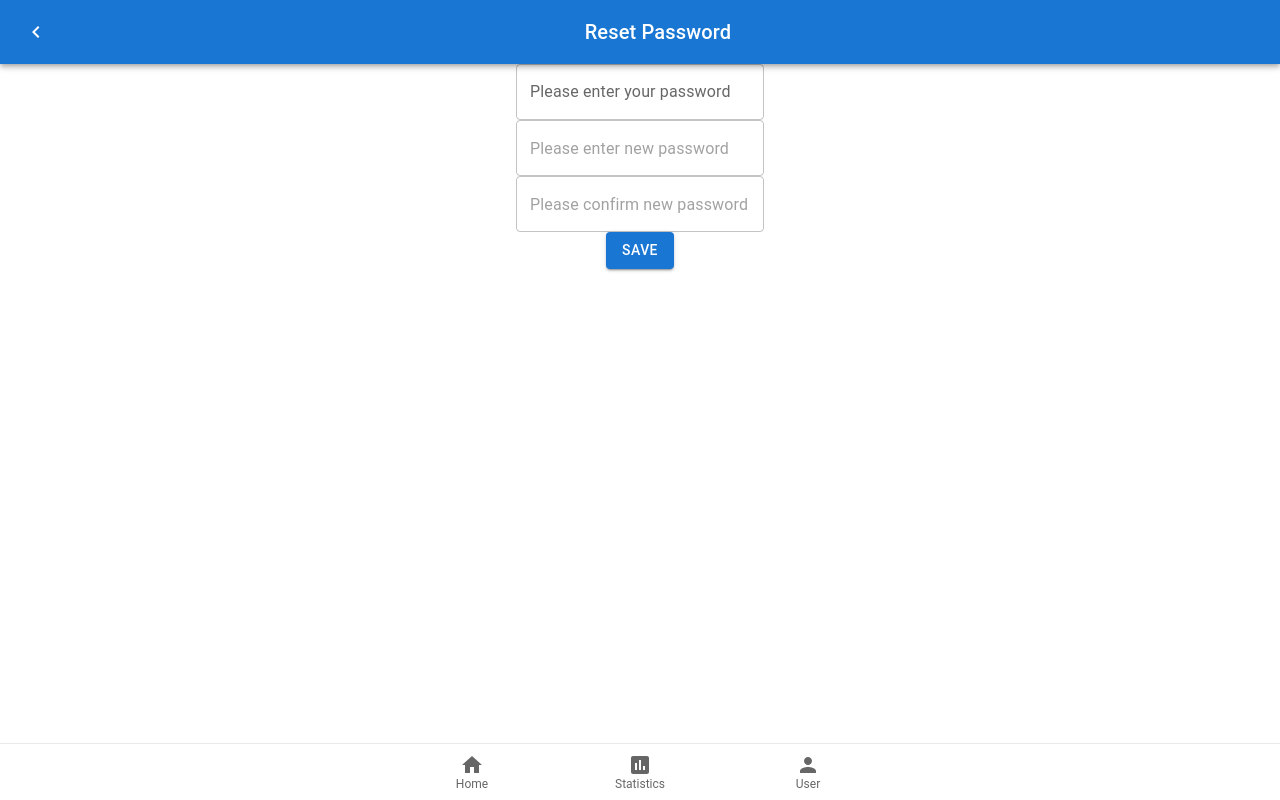
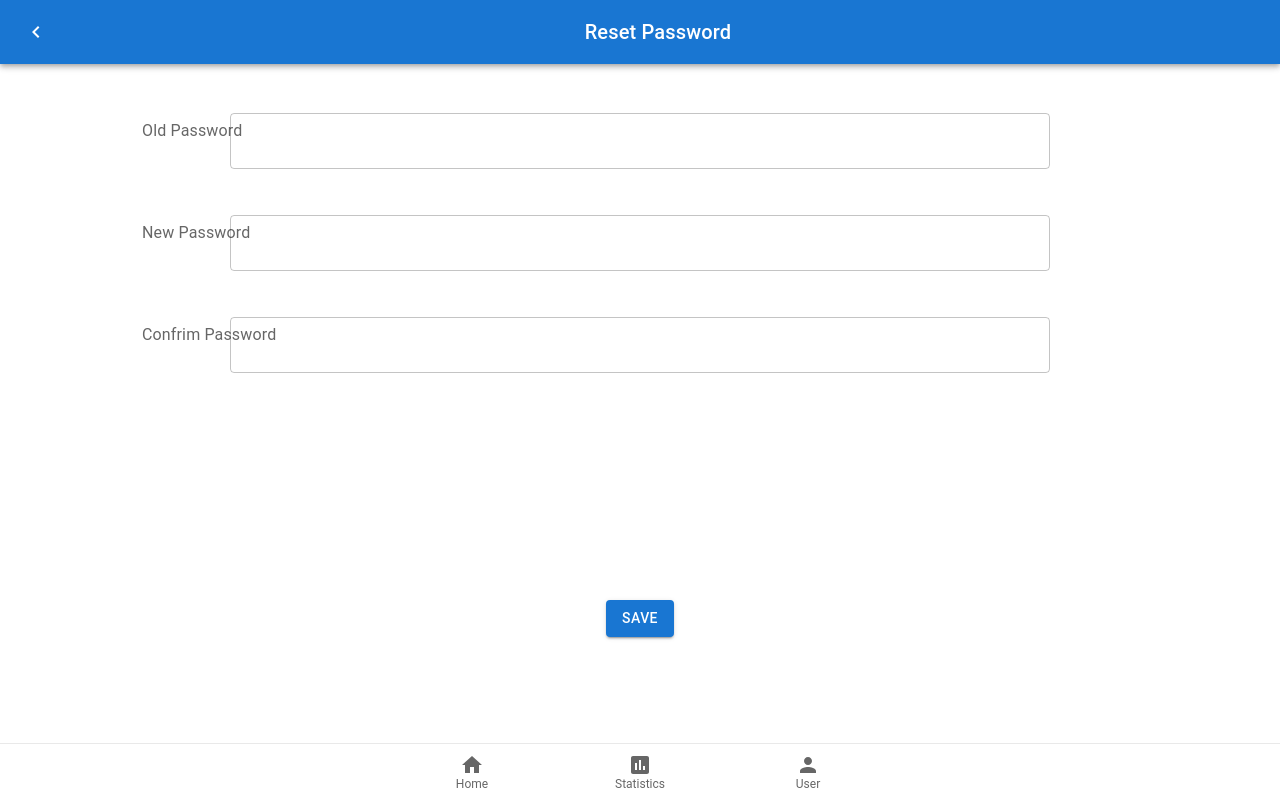
Before and after one commit to ZIchunXu/abook-ts, a React (Create React App) app: page /user/password in a window 1280 px wide. Built offline with nearby package versions, Linux system fonts and the light colour scheme; no server answers.

Commit message:
Fixed CSS and wrong API

```diff
--- a/src/pages/UserPassword/UserPassword.scss
+++ b/src/pages/UserPassword/UserPassword.scss
@@ -12,17 +12,10 @@
         width: 80%;
         margin: 1% auto 1% auto;
         }
-        Input {
-        margin: 1% auto 1% auto;
-        padding: 15px;
-        border-radius: 3px;
-        background-color: #f5eeec;
-        }
     }
     .button {
         position: fixed;
         width: 100%;
-        top: 400px;
-        padding: 0 5% 0 5%;
+        top: 600px;
     }
 }
--- a/src/pages/UserPassword/UserPassword.tsx
+++ b/src/pages/UserPassword/UserPassword.tsx
@@ -6,6 +6,8 @@ import Header from "../../components/Header/Header";
 import { ToastContainer, toast } from 'react-toastify';
 import 'react-toastify/dist/ReactToastify.css';
 import { UserData } from "../../types/types";
+import "./UserPassword.scss"
+
 export const UserPassword = () => {
     const navigate = useNavigate();
     const [user, setUser] = useState({} as UserData);
@@ -17,7 +19,7 @@ export const UserPassword = () => {
     }, []);
 
     const getUserInfo = async () => {
-        const { data } = await axios.get('/user/getuser');
+        const { data } = await axios.get('/api/user/getuser');
         setUser(data);
     }
 
@@ -51,29 +53,27 @@ export const UserPassword = () => {
     }
 
     return <div className="pass">
-    <ToastContainer/>
+        <ToastContainer />
         <Header title='Reset Password' />
         <div className="form">
-        <div>
-        </div>
-            <TextField id="password" name="password" value={password} label="Please enter your password"
-                placeholder="Please enter old password"
+            <TextField id="password"
+                name="password"
+                value={password}
+                label="Old Password"
                 onChange={handleOnChange}
             />
-            <br />
             <TextField
                 type="text"
                 name="new_password"
                 value={new_password}
-                placeholder="Please enter new password"
+                label="New Password"
                 onChange={handleOnChange}
             />
-            <br />
             <TextField
                 type="text"
                 name="confrimpassword"
                 value={confrimpassword}
-                placeholder="Please confirm new password"
+                label="Confrim Password"
                 onChange={handleOnChange}
             />
         </div>
```
